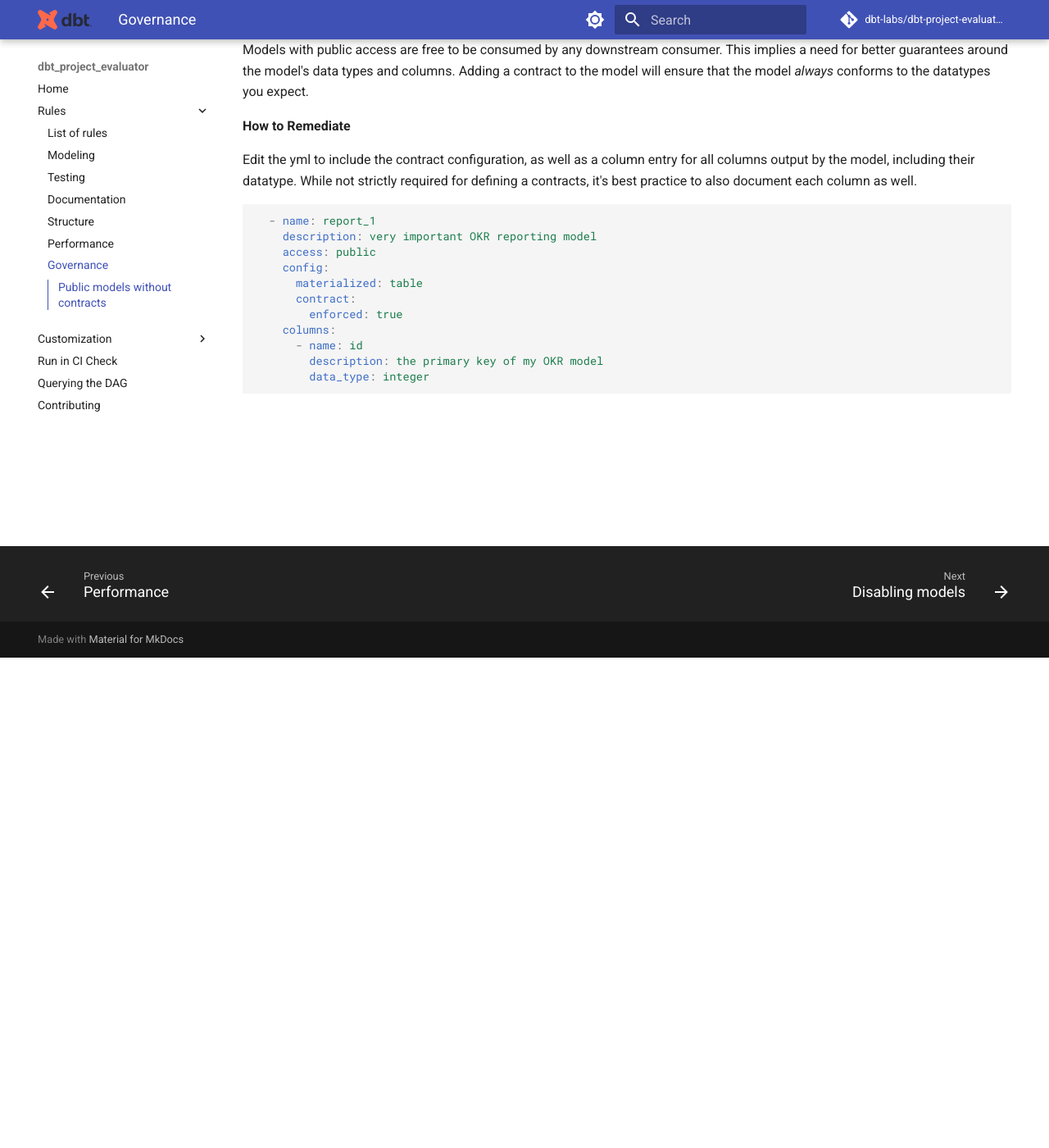
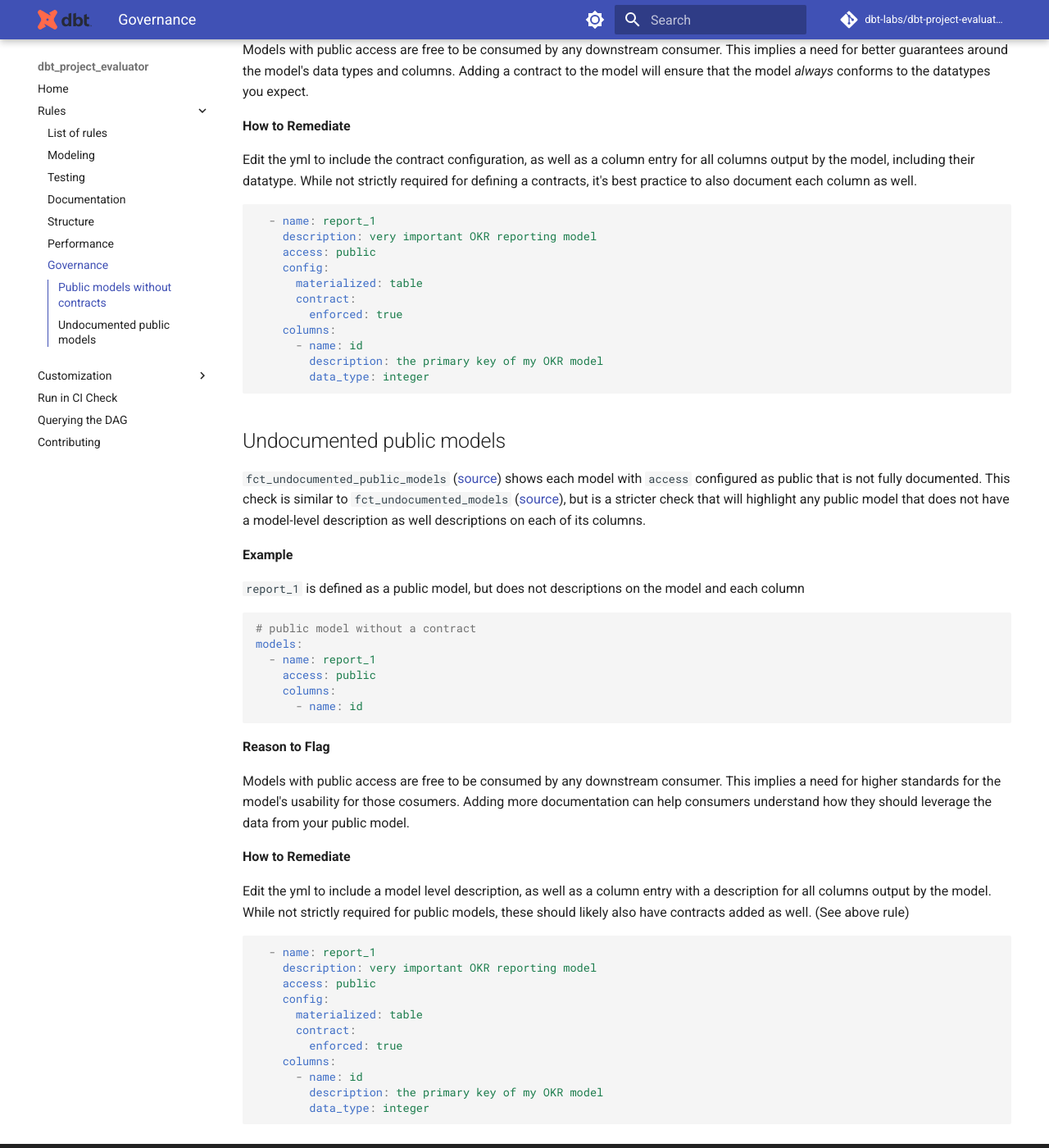
Before and after one commit to dbt-labs/dbt-project-evaluator, an MkDocs documentation site: the page built from docs/rules/governance.md, in a window 1280 px wide and 1400 px high, scrolled down 598 px. Shown: the whole window at 82% size. Built offline with MkDocs 1.6.1 and Material for MkDocs 9.7.7, drawn with Linux system fonts in a browser that asks for light colours; comment, search, counter and statistics services are not loaded; the version menu is left out.

Commit message:
docs for docs

````diff
--- a/docs/rules/governance.md
+++ b/docs/rules/governance.md
@@ -41,3 +41,44 @@ Edit the yml to include the contract configuration, as well as a column entry fo
         description: the primary key of my OKR model
         data_type: integer
 ```
+
+## Undocumented public models
+
+`fct_undocumented_public_models` ([source](https://github.com/dbt-labs/dbt-project-evaluator/blob/main/models/marts/governance/fct_undocumented_public_models.sql)) shows each model with `access` configured as public that is not fully documented. This check is similar to `fct_undocumented_models` ([source](https://github.com/dbt-labs/dbt-project-evaluator/blob/main/models/marts/documentation/fct_undocumented_models.sql)), but is a stricter check that will highlight any public model that does not have a model-level description as well descriptions on each of its columns.
+
+**Example**
+
+`report_1` is defined as a public model, but does not descriptions on the model and each column
+
+```yml
+# public model without a contract
+models:
+  - name: report_1
+    access: public
+    columns:
+      - name: id
+
+```
+
+**Reason to Flag**
+
+Models with public access are free to be consumed by any downstream consumer. This implies a need for higher standards for the model's usability for those cosumers. Adding more documentation can help consumers understand how they should leverage the data from your public model.
+
+**How to Remediate**
+
+Edit the yml to include a model level description,  as well as a column entry with a description for all columns output by the model. While not strictly required for public models, these should likely also have contracts added as well. (See above rule)
+
+```yml
+
+  - name: report_1
+    description: very important OKR reporting model
+    access: public
+    config:
+      materialized: table
+      contract:
+        enforced: true
+    columns:
+      - name: id
+        description: the primary key of my OKR model
+        data_type: integer
+```
````
Also changed, not shown: 2 other files.
